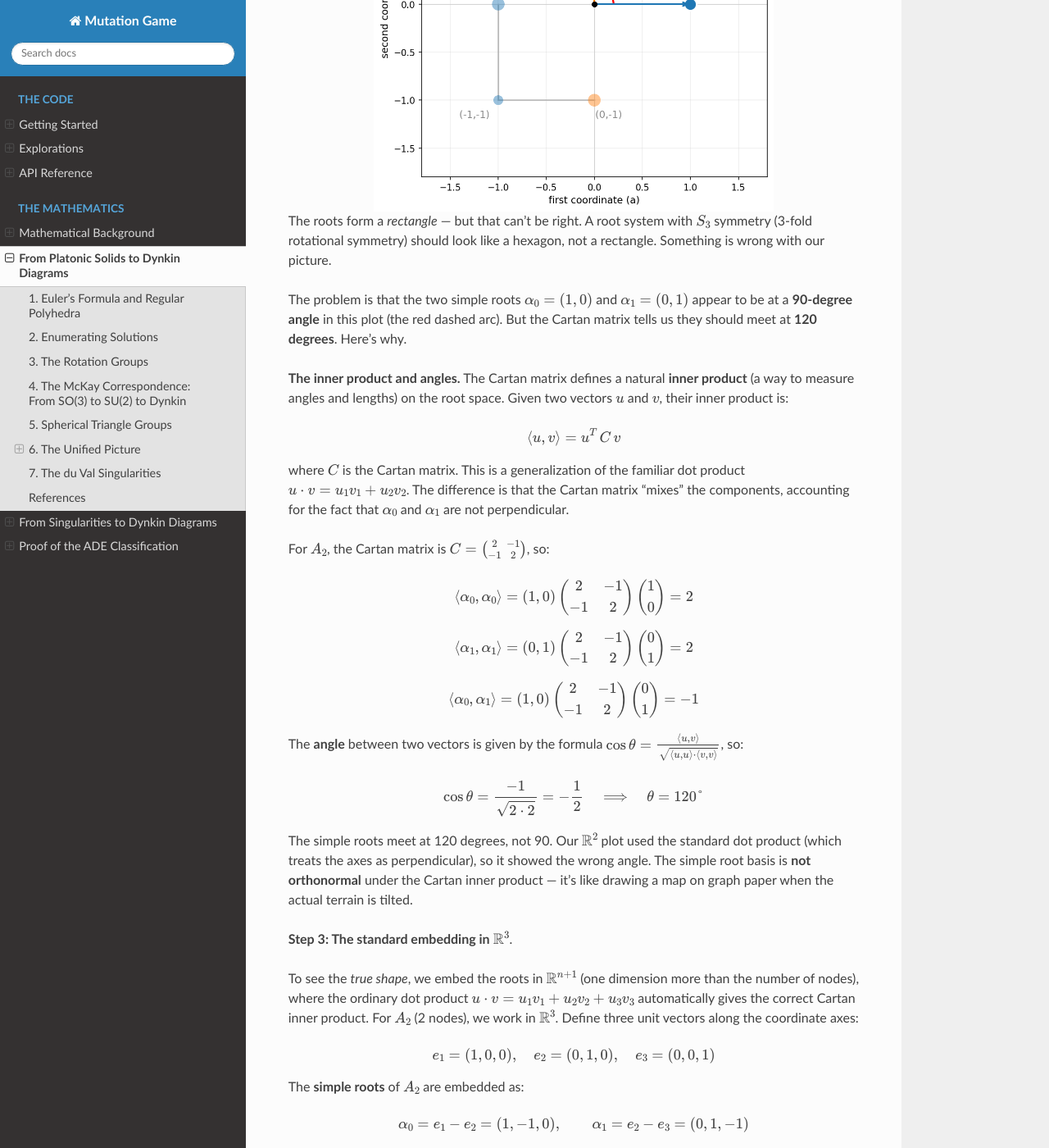
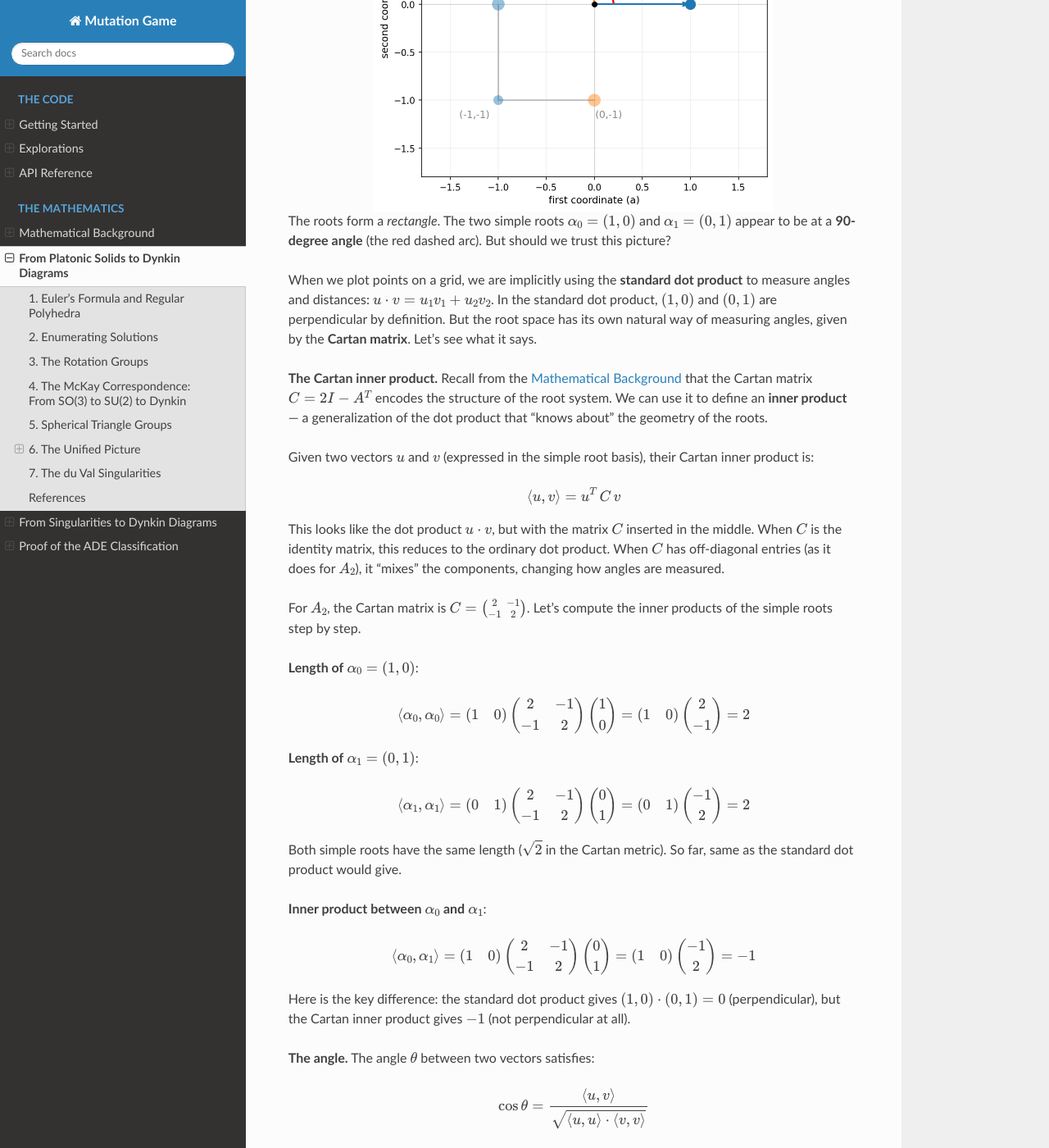
Before and after one commit to andreacortis/mutation_game, a Sphinx documentation site: the page built from docs/platonic_solids.rst, in a window 1280 px wide and 1400 px high, scrolled down 6597 px. Shown: the whole window at 82% size. Built offline with Sphinx 7.4.7 and the Read the Docs theme 3.1.0, drawn with Linux system fonts in a browser that asks for light colours; some of the changed text lies outside the part shown.

Commit message:
Fix two logical gaps in the A2 walkthrough
1. Remove circular argument about S3 symmetry -- we haven't proved the
   hexagon yet, so we can't use "should look like a hexagon" as motivation.
   Instead, motivate the embedding purely from the Cartan inner product:
   the R^2 plot uses the wrong metric, so angles are distorted.

2. Justify R^3 embedding from first principles instead of asserting it.
   Pose the problem: find vectors in R^m whose ordinary dot products match
   the Cartan inner products (2, 2, -1). Show that R^2 works but gives
   ugly coordinates. Then construct e1-e2, e2-e3 in R^3 and verify all
   three dot products match. Explain why n+1 = 3 is the natural choice
   (smallest dimension where the e_i - e_j construction works for A_n).

Co-Authored-By: Claude Opus 4.6 (1M context) <noreply@anthropic.com>

```diff
--- a/docs/platonic_solids.rst
+++ b/docs/platonic_solids.rst
@@ -404,53 +404,91 @@ grid. Let's do it:
    :align: center
    :alt: A2 roots plotted in the simple root basis -- distorted
 
-The roots form a *rectangle* — but that can't be right. A root system with
-:math:`S_3` symmetry (3-fold rotational symmetry) should look like a hexagon,
-not a rectangle. Something is wrong with our picture.
+The roots form a *rectangle*. The two simple roots :math:`\alpha_0 = (1,0)`
+and :math:`\alpha_1 = (0,1)` appear to be at a **90-degree angle** (the red
+dashed arc). But should we trust this picture?
 
-The problem is that the two simple roots :math:`\alpha_0 = (1,0)` and
-:math:`\alpha_1 = (0,1)` appear to be at a **90-degree angle** in this plot
-(the red dashed arc). But the Cartan matrix tells us they should meet at
-**120 degrees**. Here's why.
+When we plot points on a grid, we are implicitly using the **standard dot
+product** to measure angles and distances: :math:`u \cdot v = u_1 v_1 + u_2 v_2`.
+In the standard dot product, :math:`(1,0)` and :math:`(0,1)` are perpendicular
+by definition. But the root space has its own natural way of measuring angles,
+given by the **Cartan matrix**. Let's see what it says.
 
-**The inner product and angles.** The Cartan matrix defines a natural
-**inner product** (a way to measure angles and lengths) on the root space.
-Given two vectors :math:`u` and :math:`v`, their inner product is:
+**The Cartan inner product.** Recall from the :doc:`background` that the
+Cartan matrix :math:`C = 2I - A^T` encodes the structure of the root system.
+We can use it to define an **inner product** — a generalization of the dot
+product that "knows about" the geometry of the roots.
+
+Given two vectors :math:`u` and :math:`v` (expressed in the simple root
+basis), their Cartan inner product is:
 
 .. math::
 
    \langle u, v \rangle = u^T \, C \, v
 
-where :math:`C` is the Cartan matrix. This is a generalization of the familiar
-dot product :math:`u \cdot v = u_1 v_1 + u_2 v_2`. The difference is that the
-Cartan matrix "mixes" the components, accounting for the fact that
-:math:`\alpha_0` and :math:`\alpha_1` are not perpendicular.
+This looks like the dot product :math:`u \cdot v`, but with the matrix
+:math:`C` inserted in the middle. When :math:`C` is the identity matrix, this
+reduces to the ordinary dot product. When :math:`C` has off-diagonal entries
+(as it does for :math:`A_2`), it "mixes" the components, changing how angles
+are measured.
 
 For :math:`A_2`, the Cartan matrix is
-:math:`C = \bigl(\begin{smallmatrix} 2 & -1 \\ -1 & 2 \end{smallmatrix}\bigr)`,
-so:
+:math:`C = \bigl(\begin{smallmatrix} 2 & -1 \\ -1 & 2 \end{smallmatrix}\bigr)`.
+Let's compute the inner products of the simple roots step by step.
+
+**Length of** :math:`\alpha_0 = (1, 0)`:
 
 .. math::
 
    \langle \alpha_0, \alpha_0 \rangle
-     = (1, 0) \begin{pmatrix} 2 & -1 \\ -1 & 2 \end{pmatrix} \begin{pmatrix} 1 \\ 0 \end{pmatrix}
+     = \begin{pmatrix} 1 & 0 \end{pmatrix}
+       \begin{pmatrix} 2 & -1 \\ -1 & 2 \end{pmatrix}
+       \begin{pmatrix} 1 \\ 0 \end{pmatrix}
+     = \begin{pmatrix} 1 & 0 \end{pmatrix}
+       \begin{pmatrix} 2 \\ -1 \end{pmatrix}
      = 2
+
+**Length of** :math:`\alpha_1 = (0, 1)`:
 
 .. math::
 
    \langle \alpha_1, \alpha_1 \rangle
-     = (0, 1) \begin{pmatrix} 2 & -1 \\ -1 & 2 \end{pmatrix} \begin{pmatrix} 0 \\ 1 \end{pmatrix}
+     = \begin{pmatrix} 0 & 1 \end{pmatrix}
+       \begin{pmatrix} 2 & -1 \\ -1 & 2 \end{pmatrix}
+       \begin{pmatrix} 0 \\ 1 \end{pmatrix}
+     = \begin{pmatrix} 0 & 1 \end{pmatrix}
+       \begin{pmatrix} -1 \\ 2 \end{pmatrix}
      = 2
+
+Both simple roots have the same length (:math:`\sqrt{2}` in the Cartan
+metric). So far, same as the standard dot product would give.
+
+**Inner product between** :math:`\alpha_0` **and** :math:`\alpha_1`:
 
 .. math::
 
    \langle \alpha_0, \alpha_1 \rangle
-     = (1, 0) \begin{pmatrix} 2 & -1 \\ -1 & 2 \end{pmatrix} \begin{pmatrix} 0 \\ 1 \end{pmatrix}
+     = \begin{pmatrix} 1 & 0 \end{pmatrix}
+       \begin{pmatrix} 2 & -1 \\ -1 & 2 \end{pmatrix}
+       \begin{pmatrix} 0 \\ 1 \end{pmatrix}
+     = \begin{pmatrix} 1 & 0 \end{pmatrix}
+       \begin{pmatrix} -1 \\ 2 \end{pmatrix}
      = -1
 
-The **angle** between two vectors is given by the formula
-:math:`\cos\theta = \frac{\langle u, v \rangle}{\sqrt{\langle u, u \rangle \cdot \langle v, v \rangle}}`,
-so:
+Here is the key difference: the standard dot product gives
+:math:`(1,0) \cdot (0,1) = 0` (perpendicular), but the Cartan inner product
+gives :math:`-1` (not perpendicular at all).
+
+**The angle.** The angle :math:`\theta` between two vectors satisfies:
+
+.. math::
+
+   \cos\theta
+     = \frac{\langle u, v \rangle}
+            {\sqrt{\langle u, u \rangle \cdot \langle v, v \rangle}}
+
+This is the same formula as for the ordinary dot product, but using the
+Cartan inner product. Plugging in:
 
 .. math::
 
@@ -458,19 +496,57 @@ so:
    \quad\Longrightarrow\quad
    \theta = 120°
 
-The simple roots meet at 120 degrees, not 90. Our :math:`\mathbb{R}^2` plot
-used the standard dot product (which treats the axes as perpendicular), so
-it showed the wrong angle. The simple root basis is **not orthonormal** under
-the Cartan inner product — it's like drawing a map on graph paper when the
-actual terrain is tilted.
+The simple roots actually meet at **120 degrees**, not 90. Our
+:math:`\mathbb{R}^2` plot used the standard dot product to draw the grid,
+which assumes the basis vectors are perpendicular. Since they aren't
+(under the Cartan metric), the picture is distorted.
 
-**Step 3: The standard embedding in** :math:`\mathbb{R}^3`.
+**Step 3: Finding a space where the geometry is honest.**
 
-To see the *true shape*, we embed the roots in :math:`\mathbb{R}^{n+1}`
-(one dimension more than the number of nodes), where the ordinary dot product
-:math:`u \cdot v = u_1 v_1 + u_2 v_2 + u_3 v_3` automatically gives the
-correct Cartan inner product. For :math:`A_2` (2 nodes), we work in
-:math:`\mathbb{R}^3`. Define three unit vectors along the coordinate axes:
+We want to draw the roots in a way that shows the true angles and distances.
+That means we need to find concrete vectors in some :math:`\mathbb{R}^m`
+(with the ordinary dot product) whose dot products match the Cartan inner
+products. Specifically, we need two vectors :math:`v_0, v_1 \in \mathbb{R}^m`
+such that:
+
+.. math::
+
+   v_0 \cdot v_0 = 2, \qquad v_1 \cdot v_1 = 2, \qquad v_0 \cdot v_1 = -1
+
+Can we do this in :math:`\mathbb{R}^2`? We need two vectors of length
+:math:`\sqrt{2}` at a 120-degree angle. Yes — for example
+:math:`v_0 = (\sqrt{2}, 0)` and :math:`v_1 = (-\frac{1}{\sqrt{2}}, \frac{\sqrt{6}}{2})`.
+That works but looks ugly.
+
+There is a much cleaner choice in :math:`\mathbb{R}^3`. Consider the
+**differences of standard basis vectors**:
+
+.. math::
+
+   v_0 = e_1 - e_2 = (1, -1, 0), \qquad v_1 = e_2 - e_3 = (0, 1, -1)
+
+Check the dot products (ordinary dot product in :math:`\mathbb{R}^3`):
+
+.. math::
+
+   v_0 \cdot v_0 = 1 + 1 + 0 = 2 \quad\checkmark
+
+.. math::
+
+   v_1 \cdot v_1 = 0 + 1 + 1 = 2 \quad\checkmark
+
+.. math::
+
+   v_0 \cdot v_1 = 0 + (-1) + 0 = -1 \quad\checkmark
+
+All three match. So the embedding :math:`\alpha_0 \mapsto e_1 - e_2`,
+:math:`\alpha_1 \mapsto e_2 - e_3` is not arbitrary — it is the unique (up to
+rotation) simplest embedding where the ordinary dot product reproduces the
+Cartan inner product. We use :math:`\mathbb{R}^3` (not :math:`\mathbb{R}^2`
+or :math:`\mathbb{R}^{17}`) because 3 = n+1 is the smallest dimension where
+this clean construction works for :math:`A_n`.
+
+Now define the standard basis of :math:`\mathbb{R}^3`:
 
 .. math::
 
```
